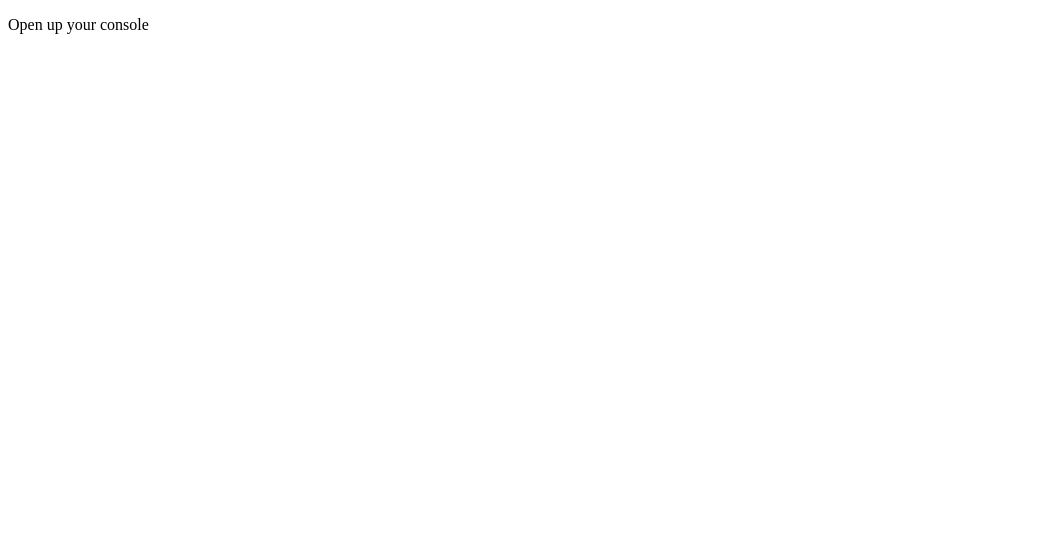
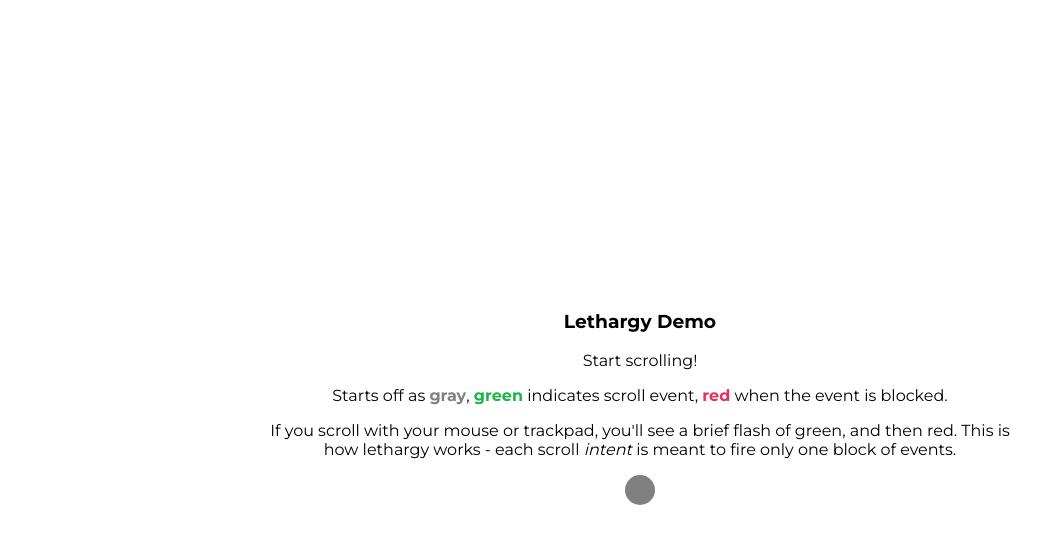
Before and after one commit to d4nyll/lethargy, a website: page index.html in a window 1280 px wide. Shown: the whole page, without its empty margins (0-1064 px from the left). Drawn offline with nearby package versions, Linux system fonts and the light colour scheme.

Commit message:
Created decent-looking example

```diff
--- a/global.css
+++ b/global.css
@@ -1,3 +1,43 @@
 html, body {
 	font-family: Montserrat,sans-serif;
+	height: 100%;
+	width: 100%;
+	margin: 0;
+	padding: 0;
 }
+
+body {
+	display: table;
+}
+
+.active
+,.inertial
+,.inactive {
+	font-weight: 700;
+}
+.active {
+	color: #1AB742;
+}
+.inertial {
+	color: #E8305D;
+}
+.inactive {
+	color: gray;
+}
+.indicator {
+	height: 30px;
+	width: 30px;
+	border-radius: 15px;
+	display: inline-block;
+}
+
+.content {
+	text-align: center;
+	display: table-cell;
+	vertical-align: middle;
+}
+
+.content > p, .content > h3 {
+	margin-left: 20%;
+	margin-right: 20%;
+}
--- a/index.html
+++ b/index.html
@@ -4,25 +4,32 @@
 	<meta charset="UTF-8">
 	<meta name=viewport content="width=device-width, initial-scale=1">
 	<link href="https://fonts.googleapis.com/css?family=Montserrat:400,700" rel="stylesheet" type="text/css">
+	<link href="./global.css" rel="stylesheet" type="text/css">
 	<title>Lethargy demo</title>
 	<script type="text/javascript" src="https://code.jquery.com/jquery-1.11.3.min.js"></script>
 	<script src="./lethargy.js"></script>
 </head>
 <body>
-	<div id="nessages">
-		<p>Open up your console
+	<div class="content">
+		<h3>Lethargy Demo</h3>
+		<p>Start scrolling!</p>
+		<p>Starts off as <span class="inactive">gray</span>, <span class="active">green</span> indicates scroll event, <span class="inertial">red</span> when the event is blocked.</p>
+		<p>If you scroll with your mouse or trackpad, you'll see a brief flash of green, and then red. This is how lethargy works - each scroll <em>intent</em> is meant to fire only one block of events.</p>
+		<div class="indicator"></div>
 	</div>
 	<script>
 		(function() {
+			document.getElementsByClassName('indicator')[0].style.backgroundColor = "gray";
 			var lethargy = new Lethargy();
 			$(window).bind('mousewheel DOMMouseScroll wheel MozMousePixelScroll', function(e){
 				e.preventDefault()
 				e.stopPropagation();
 				var result = lethargy.check(e);
+				console.log(result);
 				if(result !== false) {
-					console.log(result);
+					document.getElementsByClassName('indicator')[0].style.backgroundColor = "#1AB742";
 				} else {
-					console.log("inertial")
+					document.getElementsByClassName('indicator')[0].style.backgroundColor = "#E8305D";
 				}
 			});
 		})();
```
